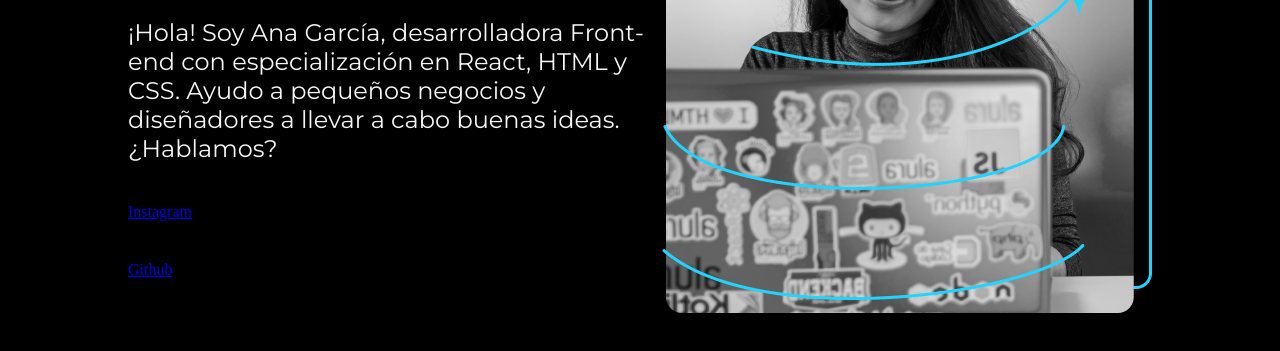
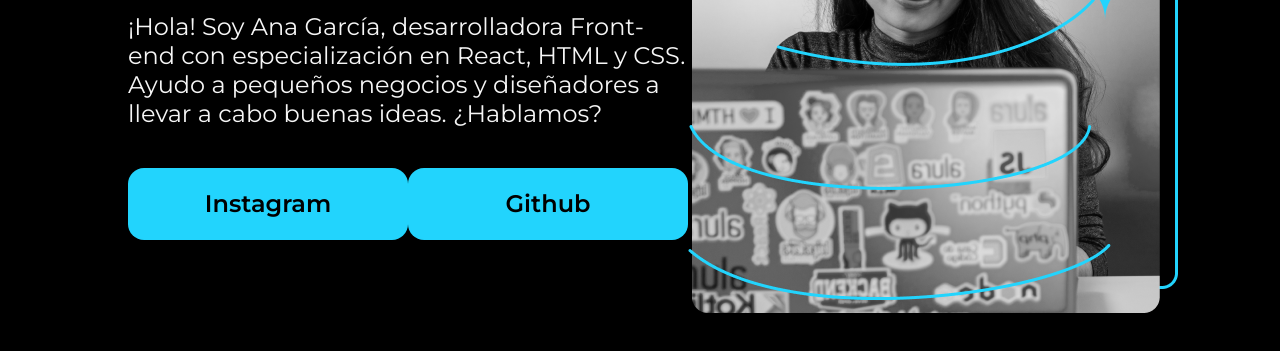
Before and after one commit to vane-valo/portafolio, a plain HTML site: page index.html in a window 1280 px wide. Shown: the part 365-716 px from the top of the page. Drawn offline with nearby package versions, Linux system fonts and the light colour scheme.

Commit message:
Update index.html

```diff
--- a/index.html
+++ b/index.html
@@ -12,12 +12,16 @@
     <header></header>
     <main class="presentacion">
         <section class="presentacion_contenido">
-            <h1 class="presentacion_contenido_titulo">Eleve tu negocio digital a otro nivel <strong class="titulo-destaque">con un Front-end de
+            <h1 class="presentacion_contenido_titulo">Eleve tu negocio digital a otro nivel <strong
+                    class="titulo-destaque">con un Front-end de
                     calidad!</strong></h1>
-            <p class="presentacion_contenido_texto">¡Hola! Soy Ana García, desarrolladora Front-end con especialización en React, HTML y CSS.
+            <p class="presentacion_contenido_texto">¡Hola! Soy Ana García, desarrolladora Front-end con especialización
+                en React, HTML y CSS.
                 Ayudo a pequeños negocios y diseñadores a llevar a cabo buenas ideas. ¿Hablamos?</p>
-            <a href="https://www.instagram.com/">Instagram</a>
-            <a href="https://github.com/">Github</a>
+            <div class="presentacion_enlaces">
+                <a class="presentacion_enlaces_link" href="https://www.instagram.com/">Instagram</a>
+                <a class="presentacion_enlaces_link" href="https://github.com/">Github</a>
+            </div>
         </section>
         <img src="Imagem.png" alt="Imagen de Ana Garcia trabajando">
     </main>
```
